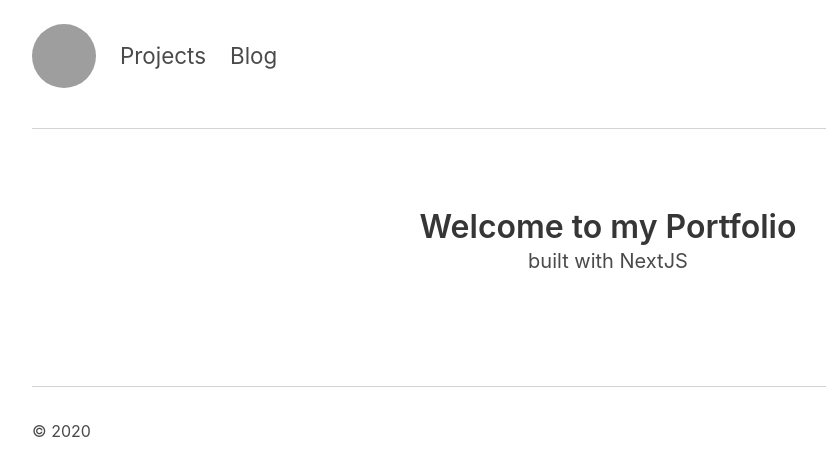
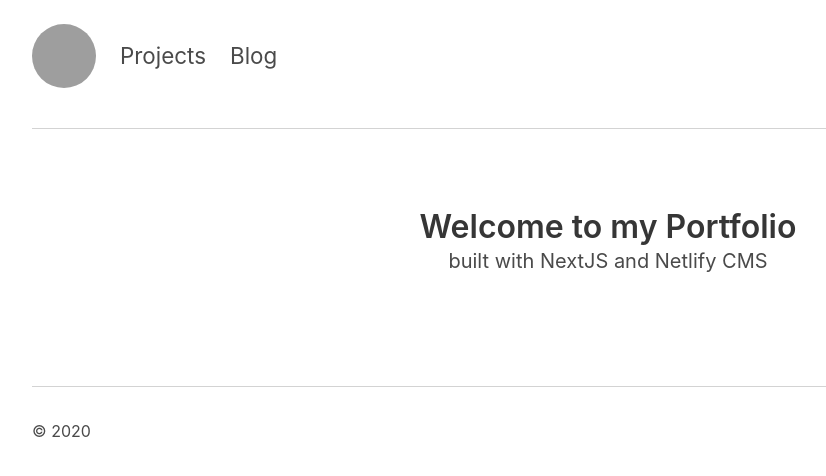
Before and after one commit to chadwithuhc/nextjs-portfolio-example, a Next.js app: page / in a window 1280 px wide. Shown: the top 476 px of the page, without its empty margins (32-858 px from the left). Built offline with nearby package versions, Linux system fonts and the light colour scheme; grey boxes are pictures that could not be loaded.

Commit message:
you fool

```diff
--- a/src/pages/index.js
+++ b/src/pages/index.js
@@ -5,7 +5,7 @@ export default function Home() {
     <Layout>
       <section className="section">
         <h1 className="title has-text-centered">Welcome to my Portfolio</h1>
-        <h2 className="subtitle has-text-centered">built with NextJS</h2>
+        <h2 className="subtitle has-text-centered">built with NextJS and Netlify CMS</h2>
       </section>
     </Layout>
   )
```
